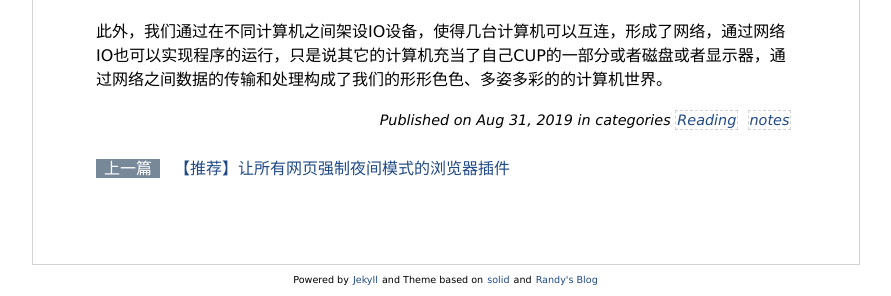
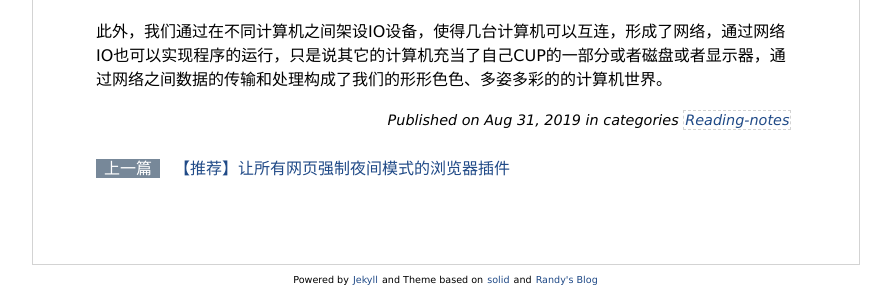
Before and after one commit to TroyLin0218/TroyLin0218.github.io, a Jekyll site: the page built from _posts/2019-08-31-CSAPP-Read-note-01.md, in a window 1280 px wide. Shown: the part 1504-1800 px from the top of the page, without its empty margins (194-1085 px from the left). Built offline with Jekyll 4.4.1, drawn with Linux system fonts in a browser that asks for light colours.

Commit message:
修改分类

```diff
--- a/_posts/2019-08-31-CSAPP-Read-note-01.md
+++ b/_posts/2019-08-31-CSAPP-Read-note-01.md
@@ -1,7 +1,7 @@
 ---
 layout: post
 title: 【读书笔记】深入理解计算机系统读书笔记(一)
-categories: Reading notes
+categories: Reading-notes
 description: 读书笔记
 keywords: 读书笔记,CS:APP
 ---
```
